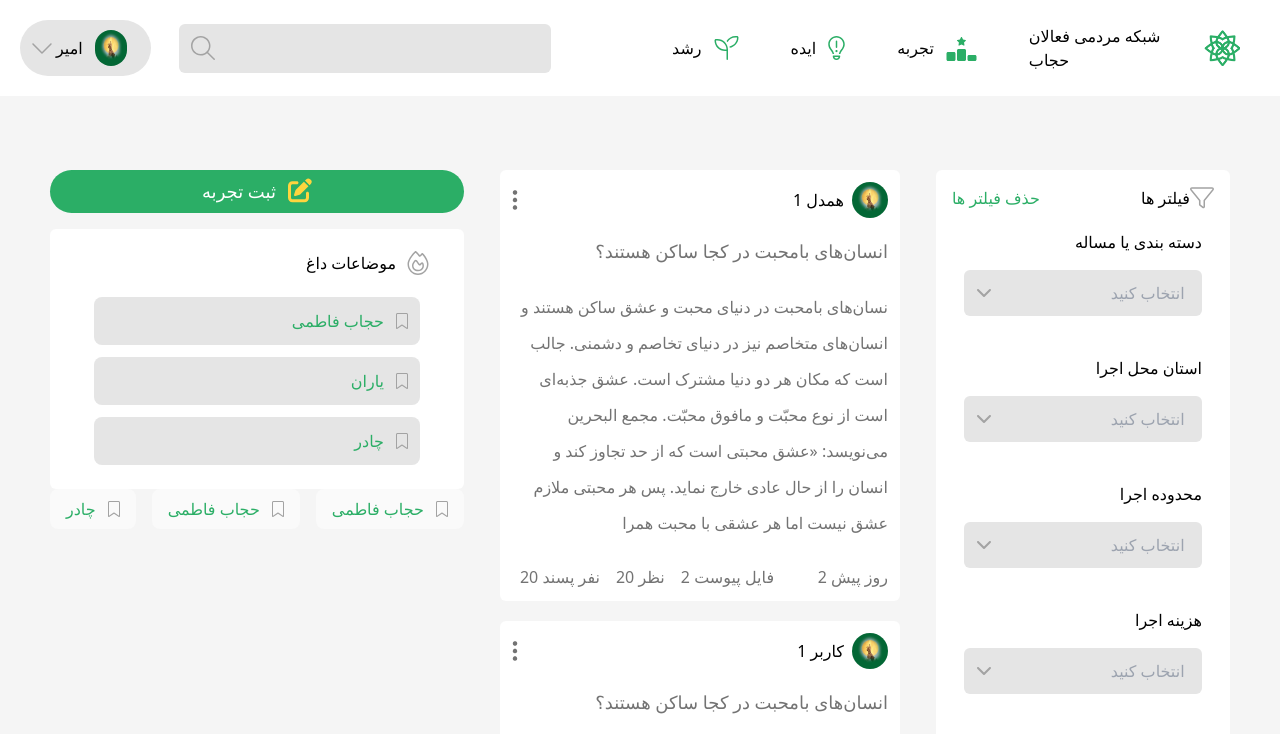
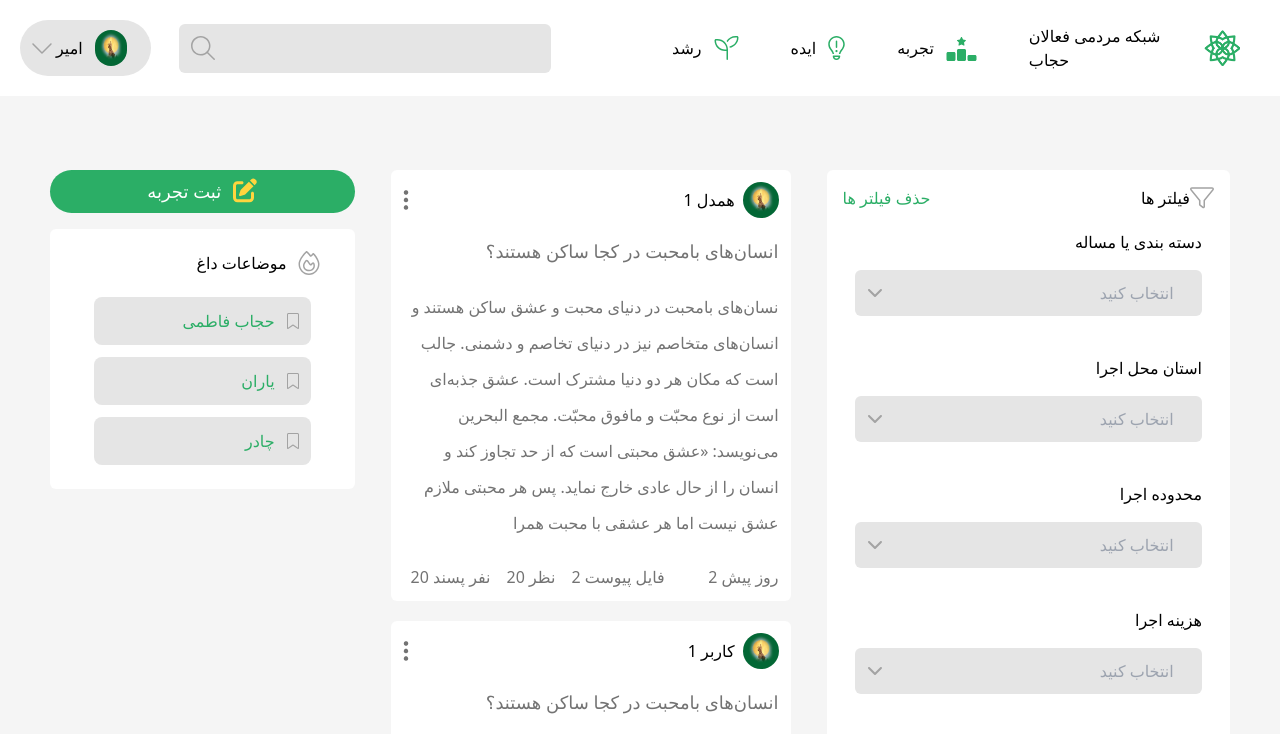
Before and after one commit to 3alehi/Hejab, a React (Vite) app in the folder my-project/: page / in a window 1280 px wide. Shown: the top 734 px of the page. Built offline with nearby package versions, Linux system fonts and the light colour scheme.

Commit message:
fix new bug

```diff
--- a/my-project/src/components/ExperienceAndTopics.jsx
+++ b/my-project/src/components/ExperienceAndTopics.jsx
@@ -50,7 +50,7 @@ export default function ExperienceAndTopics() {
 
         </div>
     </div>
-    <ul className="flex overflow-x-auto hide-scrollbar space-x-4  justify-end">
+    <ul className="flex overflow-x-auto hide-scrollbar space-x-4 lg:hidden  justify-end">
     <li className='flex items-center bg-[#FAFAFA] rounded-lg whitespace-nowrap px-4 py-2'>      <p className='mr-3 text-[#2BAE66]'> چادر</p>
                 <svg width="12" height="16" viewBox="0 0 12 16" fill="none" xmlns="http://www.w3.org/2000/svg">
 <path d="M0 1.5C0 0.6875 0.65625 0 1.5 0H10.5C11.3125 0 12 0.6875 12 1.5V15.3125C12 15.7188 11.6875 16 11.2812 16C11.1562 16 11.0312 15.9688 10.9062 15.9062L6 12.625L1.0625 15.9062C0.9375 15.9688 0.8125 16 0.6875 16C0.28125 16 0 15.7188 0 15.3125V1.5ZM1.5 1C1.21875 1 1 1.25 1 1.5V14.75L5.71875 11.5938C5.875 11.5 6.09375 11.5 6.25 11.5938L11 14.75V1.5C11 1.25 10.75 1 10.5 1H1.5Z" fill="#A3A3A3"/>
--- a/my-project/src/components/ImgPost2.jsx
+++ b/my-project/src/components/ImgPost2.jsx
@@ -99,7 +99,7 @@ export default function ImgPost2() {
 <img className="h-40 w-full" src="https://s3-alpha-sig.figma.com/img/79bf/9477/3c592b8abf004a409a787e3f0208f35e?Expires=1730678400&Key-Pair-Id=APKAQ4GOSFWCVNEHN3O4&Signature=YANSd0s~W3Ve~TmzJFUNZutTOR3bdH-gpfcviSYeilurTOsX~XqtvDixYxAXqQ5654yofMfkevK~HumEd1CaWRDF~UmdGkqyiwod9ekOW17zpdr9M00lcD9wMCnlGBzkyXmfX~RSLFhbo7FWssDv0NeE7Z66uVYceq6O~WV4CXZ04WS7vQU0Ycf0QdElToHxXmSt-NFC0okbw98~6CLtbmUayyjByt1u6xHH1aB12hqE9LmjXSZ80mVYn3UWBj3Jd6QwFYU9hdnNcOEYGEEIr7bd1p5uBXlkyL-NtQFirYlQAs1~yILxVMVQfAW9W3HbvIw9uP7WC3syiY1DT5HaWg__" alt="" />
 
 </div>
-            <img className="h-80" src="https://s3-alpha-sig.figma.com/img/79bf/9477/3c592b8abf004a409a787e3f0208f35e?Expires=1730678400&Key-Pair-Id=APKAQ4GOSFWCVNEHN3O4&Signature=YANSd0s~W3Ve~TmzJFUNZutTOR3bdH-gpfcviSYeilurTOsX~XqtvDixYxAXqQ5654yofMfkevK~HumEd1CaWRDF~UmdGkqyiwod9ekOW17zpdr9M00lcD9wMCnlGBzkyXmfX~RSLFhbo7FWssDv0NeE7Z66uVYceq6O~WV4CXZ04WS7vQU0Ycf0QdElToHxXmSt-NFC0okbw98~6CLtbmUayyjByt1u6xHH1aB12hqE9LmjXSZ80mVYn3UWBj3Jd6QwFYU9hdnNcOEYGEEIr7bd1p5uBXlkyL-NtQFirYlQAs1~yILxVMVQfAW9W3HbvIw9uP7WC3syiY1DT5HaWg__" alt="" />
+            <img className="h-80 w-full" src="https://s3-alpha-sig.figma.com/img/79bf/9477/3c592b8abf004a409a787e3f0208f35e?Expires=1730678400&Key-Pair-Id=APKAQ4GOSFWCVNEHN3O4&Signature=YANSd0s~W3Ve~TmzJFUNZutTOR3bdH-gpfcviSYeilurTOsX~XqtvDixYxAXqQ5654yofMfkevK~HumEd1CaWRDF~UmdGkqyiwod9ekOW17zpdr9M00lcD9wMCnlGBzkyXmfX~RSLFhbo7FWssDv0NeE7Z66uVYceq6O~WV4CXZ04WS7vQU0Ycf0QdElToHxXmSt-NFC0okbw98~6CLtbmUayyjByt1u6xHH1aB12hqE9LmjXSZ80mVYn3UWBj3Jd6QwFYU9hdnNcOEYGEEIr7bd1p5uBXlkyL-NtQFirYlQAs1~yILxVMVQfAW9W3HbvIw9uP7WC3syiY1DT5HaWg__" alt="" />
         </div>
      <h1 className="mt-6 text-[#737373]">انسان‌های بامحبت در کجا ساکن هستند؟</h1>
 
```
